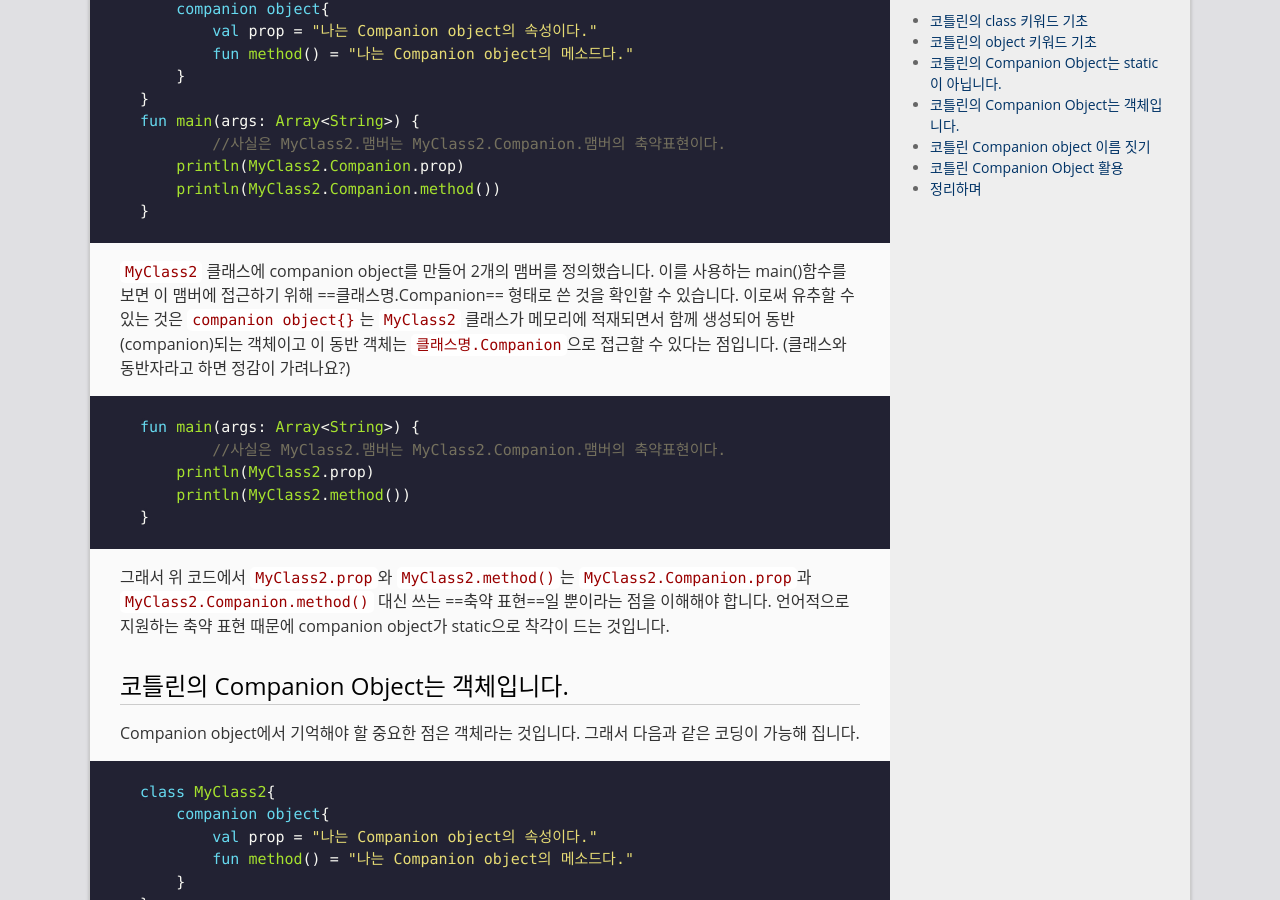
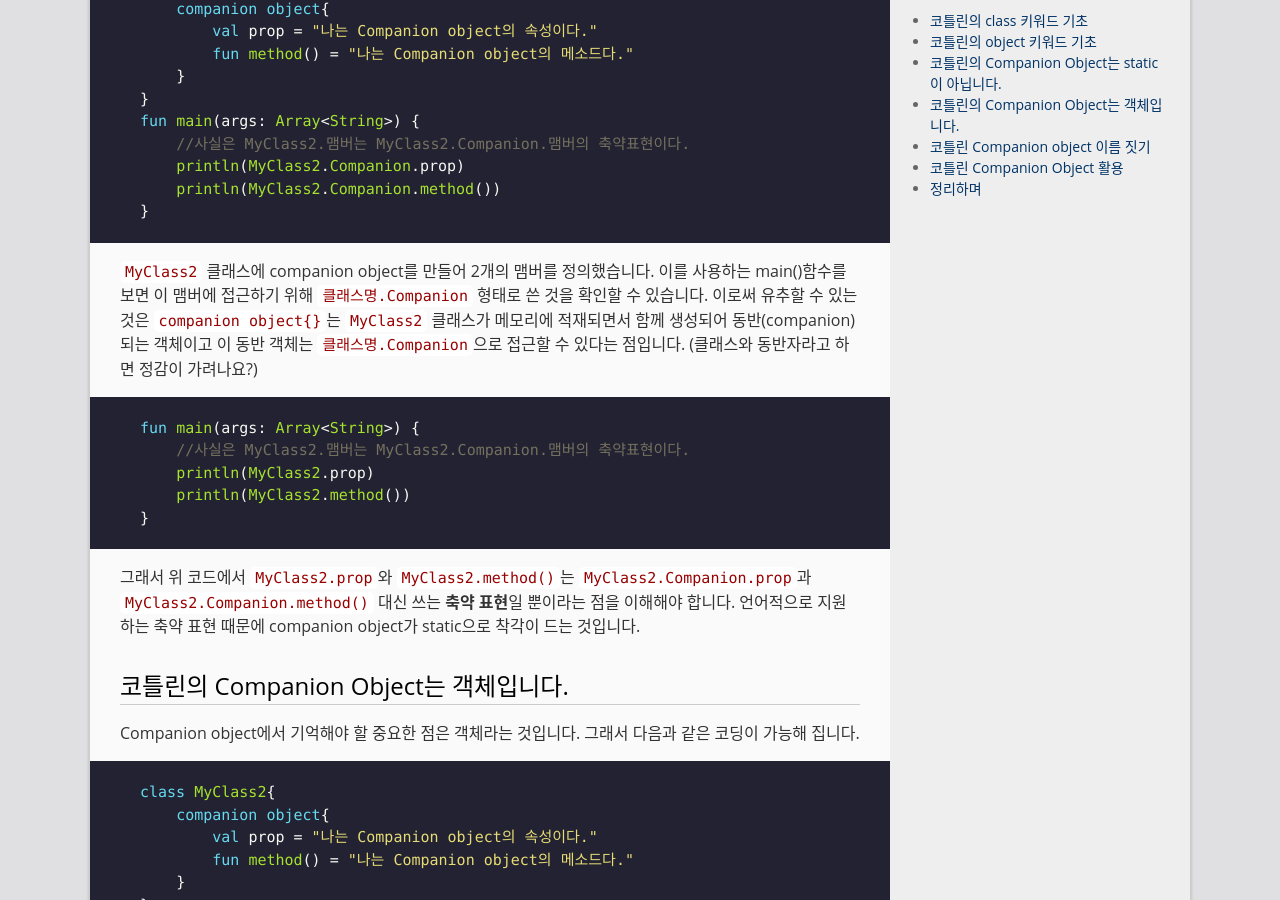
Before and after one commit to jidolstar/jidolstar.github.io, a Jekyll site: the page built from _posts/2020-02-20-Kotlin-Companion-Object-and-Java_static.md, in a window 1280 px wide and 900 px high, scrolled down 3212 px. Built offline with Jekyll 4.4.1, drawn with Linux system fonts in a browser that asks for light colours; some of the changed text lies outside the part shown.

````diff
--- a/_posts/2020-02-20-Kotlin-Companion-Object-and-Java_static.md
+++ b/_posts/2020-02-20-Kotlin-Companion-Object-and-Java_static.md
@@ -12,7 +12,7 @@ hidden: false
 
 ---
 
-**코틀린(Kotlin)**의 ==Companion object==는 단순히 자바(Java)의 static 키워드를 대체하기 위해서 탄생했을까요? 이 갑작스런 질문은 왜 코틀린에서 static을 안쓰게 되었는지 이해하는데 큰 도움이 될 수 있습니다.
+**코틀린(Kotlin)**의 **Companion object**는 단순히 자바(Java)의 static 키워드를 대체하기 위해서 탄생했을까요? 이 갑작스런 질문은 왜 코틀린에서 static을 안쓰게 되었는지 이해하는데 큰 도움이 될 수 있습니다.
 
 자바의 static 키워드는 클래스 맴버(member)임을 지정하기 위해 사용합니다. static이 붙은 변수와 메소드를 각각 클래스 변수, 클래스 메소드라 부릅니다. 반면, static이 붙지 않은 클래스 내의 변수와 메소드는 각각 인스턴스 변수, 인스턴스 메소드라 합니다. static이 붙은 맴버는 클래스가 메모리에 적재될 때 자동으로 생성되므로 인스턴스 생성없이 클래스명 다음에 점(.)을 쓰면 바로 참조할 수 있습니다.
 
@@ -88,12 +88,12 @@ class WhoAmI{
 
 위처럼 클래스 생성자는 `constructor` 키워드를 써서 정의합니다. 그리고 생성자에서 받은 인자 `name:String`의 값을 속성인 `this.name`을 통해 `private val name:String`에 할당하고 있습니다. 이 코드는 자세히 보면 너무 중복이 많습니다. 그래서 코틀린 언어 설계자는 이를 단순화했습니다. 즉, 클래스를 정의하자 마자 바로 생성자 및 속성까지 정의한 것입니다. 덕분에 코틀린으로 코드를 짜면 자바보다 훨씬 짧아집니다(이것 때문만은 아니지만 코틀린으로 코딩하면 경험상 코딩량이 최소 50%이상 줄어드는 것 같습니다. 아니면 그보다 더....).
 
-각설하고, 여기서 중요한 것은 클래스로 부터 객체를 생성하기 위해 `val m1 = WhoAmiI("영수")`처럼 합니다. 자바처럼 객체 생성을 위해 ==`new` 키워드를 쓰지 않으며 클래스로 부터 인스턴스를 생성하기 위해 클래스 명 뒤에 괄호()를 붙힌다는 점==을 기억하세요 (코틀린에서 `new`를 쓰지 않는다는 점이 과연 무슨 의미인지 생각해보는 것도 나쁘지 않을 것 같습니다).
+각설하고, 여기서 중요한 것은 클래스로 부터 객체를 생성하기 위해 `val m1 = WhoAmiI("영수")`처럼 합니다. 자바처럼 객체 생성을 위해 **`new` 키워드를 쓰지 않으며 클래스로 부터 인스턴스를 생성하기 위해 클래스 명 뒤에 괄호()를 붙힌다는 점**을 기억하세요 (코틀린에서 `new`를 쓰지 않는다는 점이 과연 무슨 의미인지 생각해보는 것도 나쁘지 않을 것 같습니다).
 
 
 ## 코틀린의 object 키워드 기초
 
-코틀린에는 자바에 없는 독특한 ==싱글턴(singletion; 인스턴스가 하나만 있는 클래스)== 선언 방법이 있습니다. 아래처럼 `class` 키워드 대신 `object` 키워드를 사용하면 됩니다.
+코틀린에는 자바에 없는 독특한 싱글턴(singletion; 인스턴스가 하나만 있는 클래스) 선언 방법이 있습니다. 아래처럼 `class` 키워드 대신 `object` 키워드를 사용하면 됩니다.
 
 ```kotlin
 object MySingleton{
@@ -123,23 +123,23 @@ class MyClass2{
     }
 }
 fun main(args: Array<String>) {
-	//사실은 MyClass2.맴버는 MyClass2.Companion.맴버의 축약표현이다.
+    //사실은 MyClass2.맴버는 MyClass2.Companion.맴버의 축약표현이다.
     println(MyClass2.Companion.prop)
     println(MyClass2.Companion.method())
 }
 ```
 
-`MyClass2` 클래스에 companion object를 만들어 2개의 맴버를 정의했습니다. 이를 사용하는 main()함수를 보면 이 맴버에 접근하기 위해 ==클래스명.Companion== 형태로 쓴 것을 확인할 수 있습니다. 이로써 유추할 수 있는 것은 `companion object{}`는 `MyClass2` 클래스가 메모리에 적재되면서 함께 생성되어 동반(companion)되는 객체이고 이 동반 객체는 `클래스명.Companion`으로 접근할 수 있다는 점입니다. (클래스와 동반자라고 하면 정감이 가려나요?)
+`MyClass2` 클래스에 companion object를 만들어 2개의 맴버를 정의했습니다. 이를 사용하는 main()함수를 보면 이 맴버에 접근하기 위해 `클래스명.Companion` 형태로 쓴 것을 확인할 수 있습니다. 이로써 유추할 수 있는 것은 `companion object{}`는 `MyClass2` 클래스가 메모리에 적재되면서 함께 생성되어 동반(companion)되는 객체이고 이 동반 객체는 `클래스명.Companion`으로 접근할 수 있다는 점입니다. (클래스와 동반자라고 하면 정감이 가려나요?)
 
 ```kotlin
 fun main(args: Array<String>) {
-	//사실은 MyClass2.맴버는 MyClass2.Companion.맴버의 축약표현이다.
+    //사실은 MyClass2.맴버는 MyClass2.Companion.맴버의 축약표현이다.
     println(MyClass2.prop)
     println(MyClass2.method())
 }
 ```
 
-그래서 위 코드에서 `MyClass2.prop`와 `MyClass2.method()`는 `MyClass2.Companion.prop`과 `MyClass2.Companion.method()` 대신 쓰는 ==축약 표현==일 뿐이라는 점을 이해해야 합니다. 언어적으로 지원하는 축약 표현 때문에 companion object가 static으로 착각이 드는 것입니다.
+그래서 위 코드에서 `MyClass2.prop`와 `MyClass2.method()`는 `MyClass2.Companion.prop`과 `MyClass2.Companion.method()` 대신 쓰는 **축약 표현**일 뿐이라는 점을 이해해야 합니다. 언어적으로 지원하는 축약 표현 때문에 companion object가 static으로 착각이 드는 것입니다.
 
 ## 코틀린의 Companion Object는 객체입니다.
 
@@ -195,7 +195,7 @@ fun main(args: Array<String>) {
     println(comp2.prop)
     println(comp2.method())
 
-	val comp3 = MyClass3.Companion // -- (5) 에러발생!!!
+    val comp3 = MyClass3.Companion // -- (5) 에러발생!!!
     println(comp3.prop)
     println(comp3.method())
 }
@@ -205,7 +205,7 @@ fun main(args: Array<String>) {
 
 그러나 여전히 주석 (4)를 보시면 생략할 수 있습니다.
 
-하지만 주석 (5)처럼 기존 이름인 `Companion`을 쓰면 ==Unresolved reference: Companion== 에러가 납니다.
+하지만 주석 (5)처럼 기존 이름인 `Companion`을 쓰면 **Unresolved reference: Companion** 에러가 납니다.
 
 ```kotlin
     val comp4:MyClass3.MyCompanion = MyClass3
````
Also changed, not shown: other parts of _posts/2020-02-20-Kotlin-Companion-Object-and-Java_static.md (+1 -1 lines).
